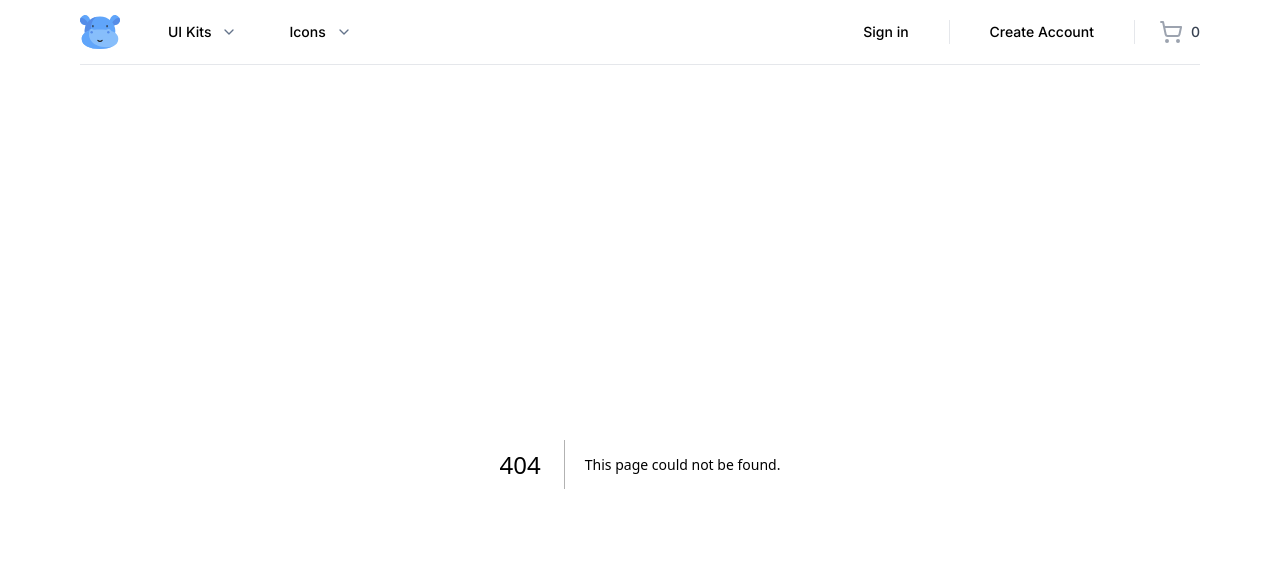
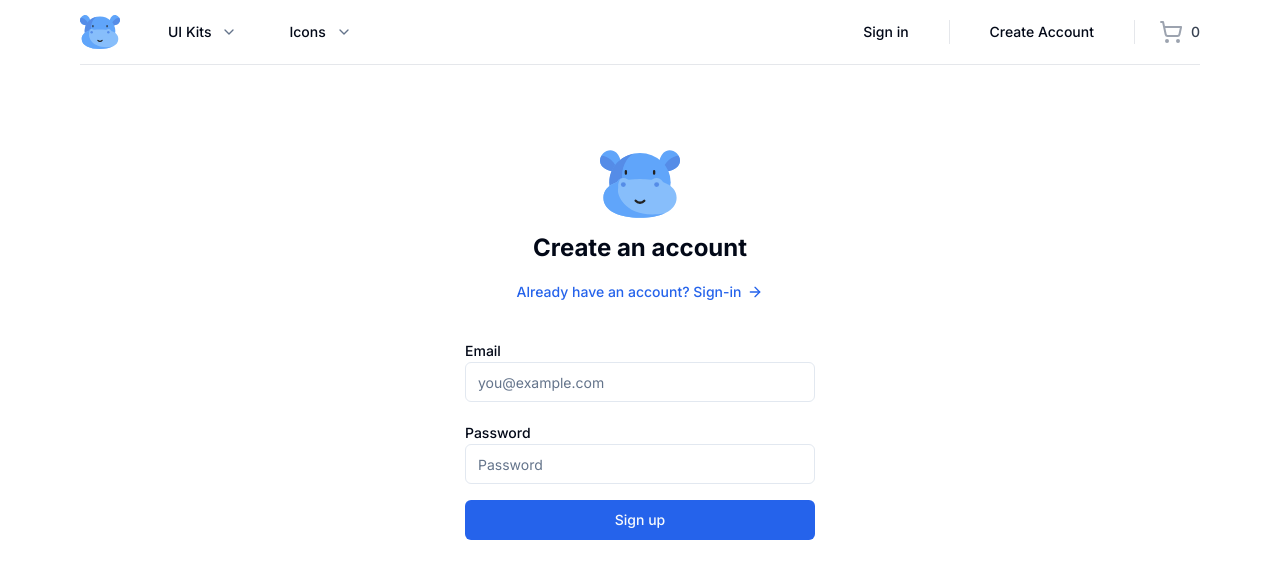
Before and after one commit to Aki0782/digital-hippo, a Next.js app: page /sign-up in a window 1280 px wide. Before the commit this address had no page. Shown: the top 578 px of the page. Built offline with nearby package versions, Linux system fonts and the light colour scheme.

Commit message:
sign up page

```diff
--- /dev/null
+++ b/src/app/(auth)/sign-up/page.tsx
@@ -0,0 +1,85 @@
+"use client";
+
+import { zodResolver } from "@hookform/resolvers/zod";
+import { ArrowRight } from "lucide-react";
+import Link from "next/link";
+import React from "react";
+import { useForm } from "react-hook-form";
+import { z } from "zod";
+
+import { Icons } from "@/components/Icons";
+import { Button, buttonVariants } from "@/components/ui/button";
+import { Input } from "@/components/ui/input";
+import { Label } from "@/components/ui/label";
+import { cn } from "@/lib/utils";
+import {
+  AuthCredentialValidator,
+  TAuthCrendentialValidator
+} from "@/lib/validators/account-credentials";
+
+const Page = () => {
+  const {
+    register,
+    handleSubmit,
+    formState: { errors }
+  } = useForm<TAuthCrendentialValidator>({
+    resolver: zodResolver(AuthCredentialValidator)
+  });
+
+  const onSubmit = ({ email, password }: TAuthCrendentialValidator) => {
+    // send data to server
+  };
+
+  return (
+    <div className="container relative flex pt-20 flex-col items-center justify-center lg:px-0">
+      <div className="mx-auto flex w-full flex-col justify-center space-y-6 sm:w-[350px]">
+        <div className="flex flex-col items-center space-y-2 text-center">
+          <Icons.logo className="w-20 h-20" />
+          <h1 className="text-2xl font-bold">Create an account</h1>
+
+          <Link
+            className={buttonVariants({
+              variant: "link",
+              className: "gap-1.5"
+            })}
+            href="/sign-in"
+          >
+            Already have an account? Sign-in
+            <ArrowRight className="h-4 w-4" />
+          </Link>
+        </div>
+        <div className="grid gap-6">
+          <form onSubmit={handleSubmit(onSubmit)}>
+            <div className="grid gap-2">
+              <div className="grid gap-1 py-2">
+                <Label htmlFor="email">Email</Label>
+                <Input
+                  {...register("email")}
+                  className={cn({
+                    "focus-visible:ring-red-500": errors.email
+                  })}
+                  placeholder="you@example.com"
+                />
+              </div>
+
+              <div className="grid gap-1 py-2">
+                <Label htmlFor="password">Password</Label>
+                <Input
+                  {...register("password")}
+                  className={cn({
+                    "focus-visible:ring-red-500": errors.password
+                  })}
+                  placeholder="Password"
+                />
+              </div>
+
+              <Button>Sign up</Button>
+            </div>
+          </form>
+        </div>
+      </div>
+    </div>
+  );
+};
+
+export default Page;
```
